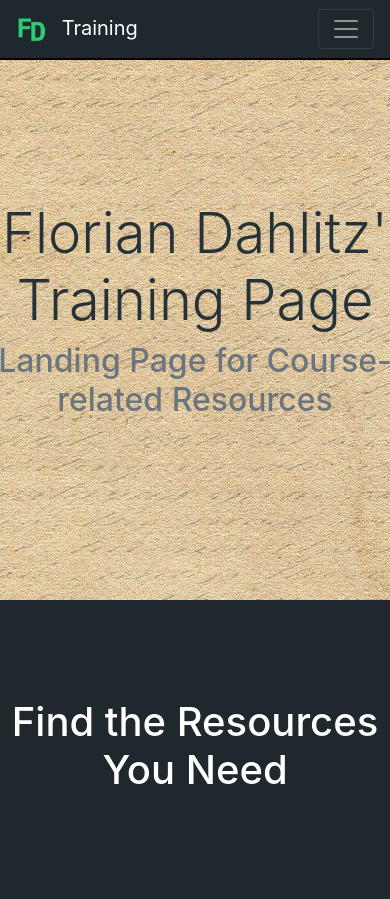
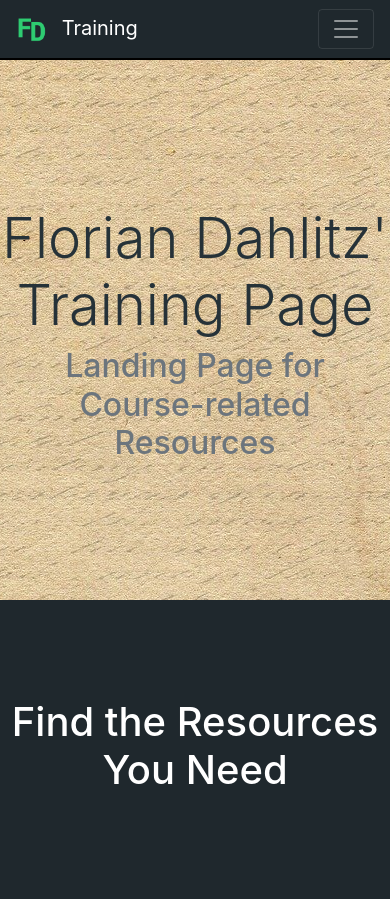
Before and after one commit to DahlitzFlorian/training-page, a Flask app: page / in a window 390 px wide. Shown: the top 899 px of the page. Run offline with Flask 2, Linux system fonts and the light colour scheme; some libraries are stand-ins or nearby versions.

Commit message:
feat: make banner caption fully responsive

```diff
--- a/app/static/css/main.css
+++ b/app/static/css/main.css
@@ -66,9 +66,17 @@
 
 .banner-caption {
     color: #263238;
+    max-width: 95%;
+    padding: 5px;
     position: absolute;
     text-align: center;
     top: 200px;
+}
+
+@media (max-width: 367px) {
+    .banner-caption {
+        top: 150px;
+    }
 }
 
 .content-section-a, .content-section-b {
```
